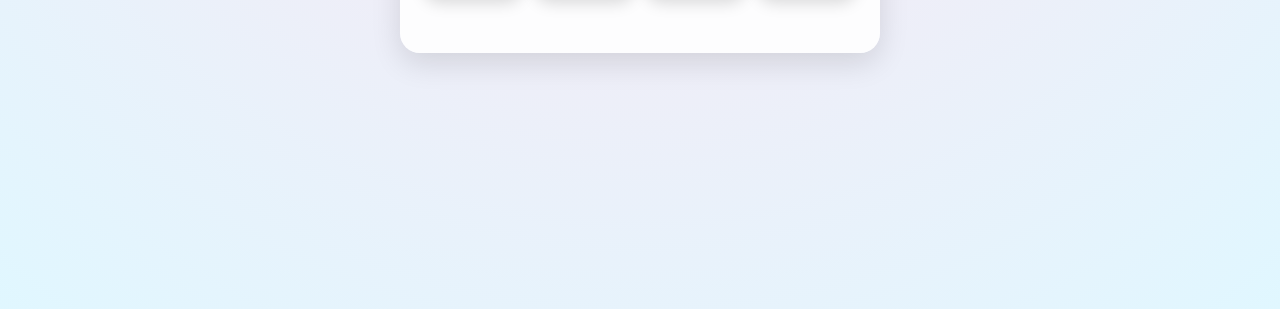
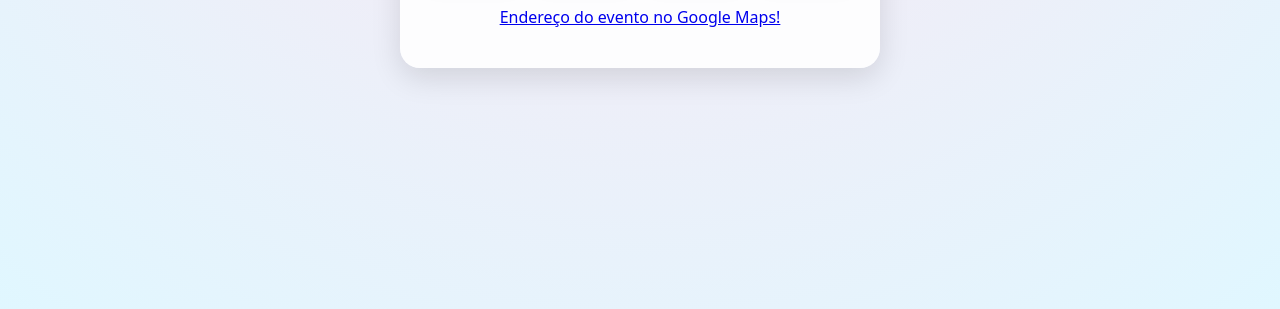
Before and after one commit to GuiDev182/cha-revelacao, a plain HTML site: page index.html in a window 1280 px wide. Shown: the part 491-800 px from the top of the page. Drawn offline with Linux system fonts and the light colour scheme.

Commit message:
Add files via upload

```diff
--- a/index.html
+++ b/index.html
@@ -31,6 +31,13 @@
             </div>
         </div>
 
+        <a class="btn-maps"
+            href="https://www.google.com/maps/search/?api=1&query=Av.+Rio+Grande+do+Sul,+640+-+Centro,+Divin%C3%B3polis+-+MG,+35500-025"
+            target="_blank" rel="noopener noreferrer">
+            Endereço do evento no Google Maps!
+        </a>
+
+
         <p id="mensagem-final" class="mensagem-final"></p>
     </div>
 
```
